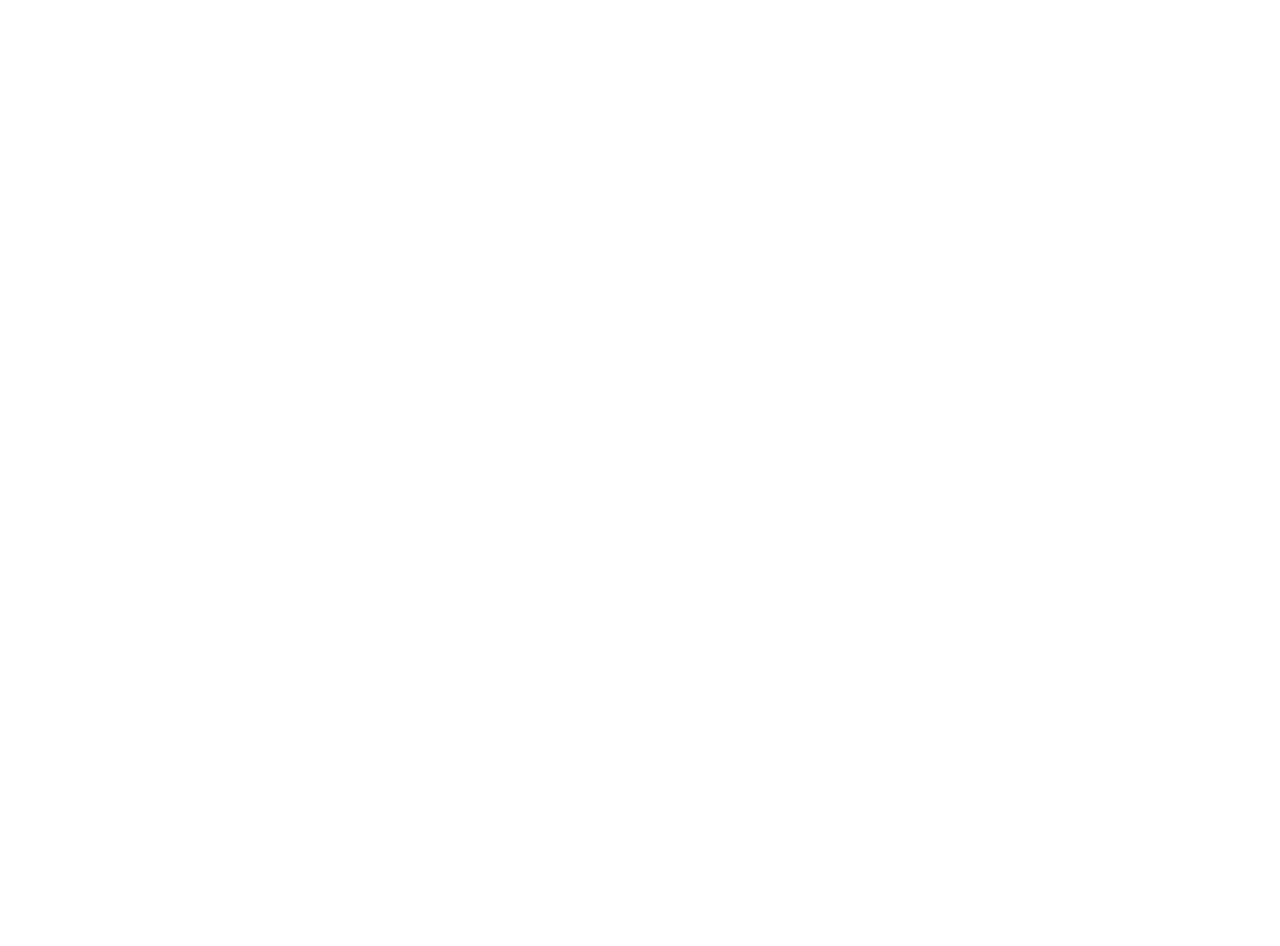
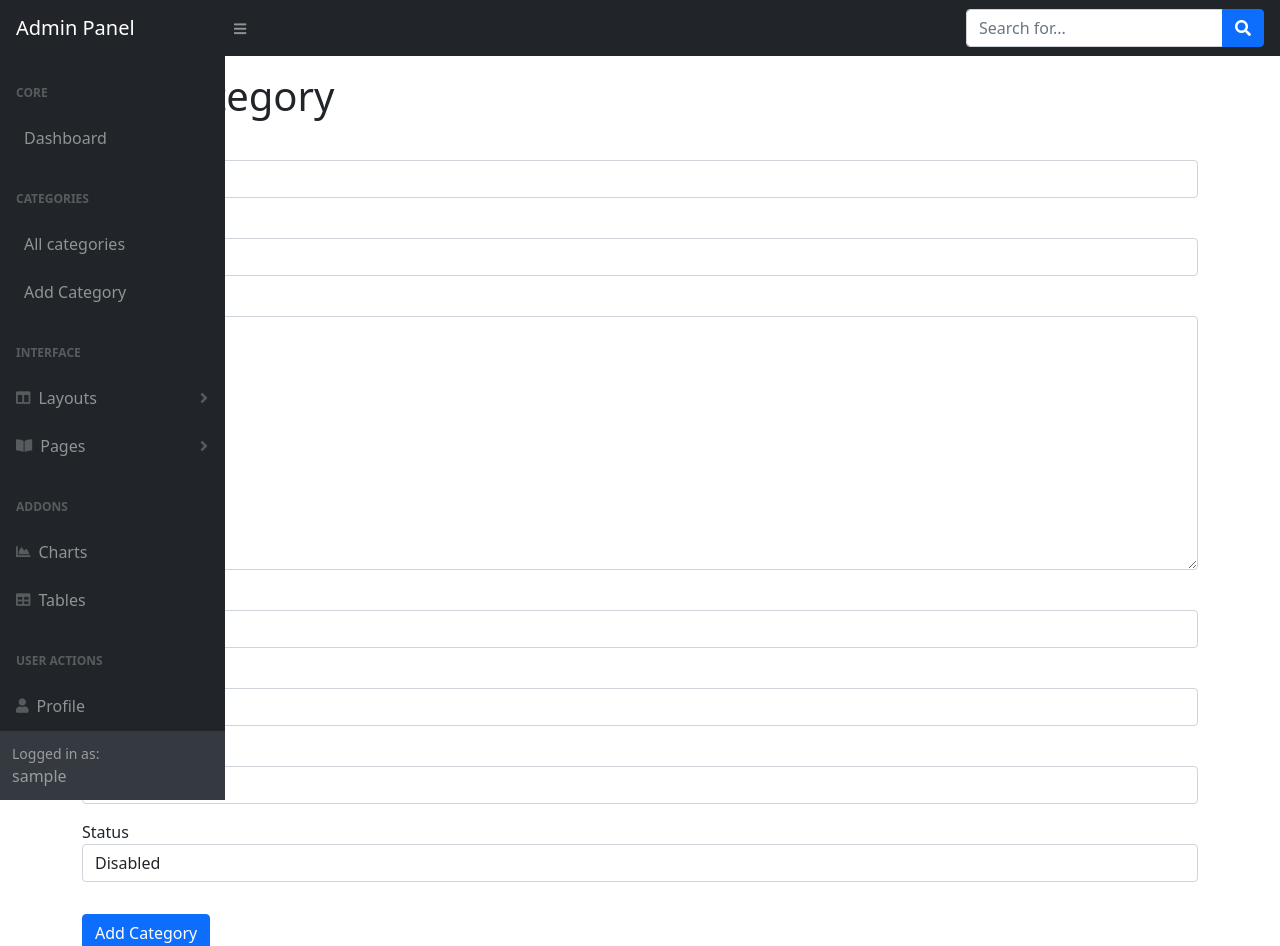
Before and after one commit to MDubovac/React-Laravel-eCommerce, a React (Create React App) app in the folder client/: page /edit_category/1 in a window 1280 px wide. Before the commit this address had no page. Shown: the top 946 px of the page. Before the commit the page ends 800 px from the top, so only its background shows below. Built offline with nearby package versions, Linux system fonts and the light colour scheme; no server answers; sample sign-in values are in the browser's storage.

Commit message:
Added Category Edit & Update

```diff
--- a/client/src/App.js
+++ b/client/src/App.js
@@ -9,6 +9,13 @@ import Collections from './components/frontend/Collections';
 import Login from './components/frontend/Login';
 import Register from './components/frontend/Register';
 
+// Admin components
+import AdminLayout from './layouts/admin/AdminLayout';
+import Dashboard from './components/admin/Dashboard';
+import Categories from './components/admin/categories/Categories';
+import AddCategory from './components/admin/categories/AddCategory';
+import EditCategory from './components/admin/categories/EditCategory';
+
 // Admin page assets
 import './assets/admin/css/styles.css';
 import './assets/admin/js/scripts.js';
@@ -19,9 +26,6 @@ import Page404 from './components/errors/Page404';
 
 // Axios Configuration
 import axios from 'axios';
-import AdminLayout from './layouts/admin/AdminLayout';
-import Dashboard from './components/admin/Dashboard';
-import AddCategory from './components/admin/AddCategory';
 axios.defaults.baseURL = 'http://127.0.0.1:8000';
 axios.defaults.headers.post['Content-Type'] = 'application/json';
 axios.defaults.headers.post['Accept'] = 'application/json';
@@ -45,7 +49,9 @@ function App() {
 
 
           <Route path='/dashboard' element={ <AdminLayout Cmp={ Dashboard } /> } />
-          <Route path='/addCategory' element={ <AdminLayout Cmp={ AddCategory } /> } />
+          <Route path='/categories' element={ <AdminLayout Cmp={ Categories } /> } />
+          <Route path='/add_category' element={ <AdminLayout Cmp={ AddCategory } /> } />
+          <Route path='/edit_category/:id' element={ <AdminLayout Cmp={ EditCategory } /> } />
 
           <Route path='/403' element={ <Page403/> } />
           <Route path='/404' element={ <Page404/> } />
--- a/client/src/components/admin/AddCategory.jsx
+++ b/client/src/components/admin/categories/AddCategory.jsx
@@ -1,8 +1,11 @@
 import axios from 'axios';
 import React, { useState } from 'react';
 import swal from 'sweetalert';
+import { useNavigate } from 'react-router-dom';
 
 function AddCategory() {
+
+    const navigate = useNavigate();
 
     const [categoryInput, setCategory] = useState({
         name: '',
@@ -35,6 +38,7 @@ function AddCategory() {
 
         axios.post(`/api/categories`, data).then(res => {
             if (res.data.status === 200) {
+                navigate('/categories');
                 swal({
                     title: 'Success!',
                     text: 'Category created successfully!',
--- /dev/null
+++ b/client/src/components/admin/categories/Categories.jsx
@@ -0,0 +1,65 @@
+import React, { useState, useEffect } from 'react';
+import axios from 'axios';
+import { Link } from 'react-router-dom';
+
+function Categories() {
+
+    const [categoryList, setCategoryList] = useState([]);
+
+    useEffect(() => {
+        axios.get(`/api/categories`).then(res => {
+            if (res.data.status === 200) {
+                setCategoryList(res.data.categories);
+            }
+        });
+    }, []);
+
+    // Create a table
+    var viewCategory_HTMLTABLE = "";
+    viewCategory_HTMLTABLE = categoryList.map((item) => {
+        return (
+            <tr key={item.id} scope="row">
+                <td>{item.name}</td>
+                <td>{item.slug}</td>
+                <td>{item.meta_title}</td>
+                <td>
+                    <Link to={`/edit_category/${item.id}`} className="btn btn-primary" >Edit</Link>
+                </td>
+                <td>
+                    <button className="btn btn-danger">Delete</button>
+                </td>
+            </tr>
+        );
+    });
+
+    return (
+        <div className="container">
+            <div className="card my-3">
+                <div className="card-header">
+                    <h3>
+                        All categories
+                        <Link to="/add_category" className="btn btn-primary float-end">Add category</Link>
+                    </h3>
+                </div>
+                <div className="card-body">
+                    <table className="table table-hover table-bordered">
+                        <thead>
+                            <tr>
+                                <th scope="col">Name</th>
+                                <th scope="col">Slug</th>
+                                <th scope="col">Meta title</th>
+                                <th scope="col">Edit</th>
+                                <th scope="col">Delete</th>
+                            </tr>
+                        </thead>
+                        <tbody>
+                            {viewCategory_HTMLTABLE}
+                        </tbody>
+                    </table>
+                </div>
+            </div>
+        </div>
+    );
+}
+
+export default Categories;
--- /dev/null
+++ b/client/src/components/admin/categories/EditCategory.jsx
@@ -0,0 +1,110 @@
+import axios from 'axios';
+import React, { useEffect, useState } from 'react';
+import { useParams, useNavigate } from 'react-router-dom';
+import swal from 'sweetalert';
+
+function EditCategory() {
+
+    const navigate = useNavigate();
+
+    const [categoryInput, setCategory] = useState([]);
+    const [errors, setError] = useState([]);
+
+    let { id } = useParams();
+
+    useEffect(() => {
+        axios.get(`/api/edit_category/${id}`).then(res => {
+            if (res.data.status === 200) {
+                setCategory(res.data.category);
+            } else {
+                navigate("/categories");
+                swal({
+                    title: '404!',
+                    text: 'Category not found!',
+                    icon: 'error',
+                });
+            }
+        });
+    }, []);
+
+    const handleInput = (e) => {
+        e.persist();
+        setCategory({ ...categoryInput, [e.target.name]: e.target.value });
+    }
+
+    const categorySubmit = (e) => {
+        e.preventDefault();
+
+        const data = {
+            'name': categoryInput.name,
+            'slug': categoryInput.slug,
+            'description': categoryInput.description,
+            'meta_title': categoryInput.meta_title,
+            'meta_keyword': categoryInput.meta_keyword,
+            'meta_desc': categoryInput.meta_desc,
+            'status': categoryInput.status
+        };
+
+        axios.put(`/api/update_category/${id}`, data).then(res => {
+            if (res.data.status === 200) {
+                navigate("/categories");
+                swal({
+                    title: 'Success!',
+                    text: 'Category updated successfully!',
+                    icon: 'success',
+                });
+            } else {
+                setError(res.data.errors);
+            }
+        });
+    }
+
+    return (
+        <div className="container">
+            <form onSubmit={categorySubmit}>
+                <h1 className="mt-3">Edit Category</h1>
+                <div className="form-group my-3">
+                    <label htmlFor="name">Name</label>
+                    <input onChange={handleInput} defaultValue={categoryInput.name} type="text" name="name" className="form-control" />
+                    <span className="text-danger"><b>{ errors.name }</b></span>
+                </div>
+                <div className="form-group my-3">
+                    <label htmlFor="slug">Slug</label>
+                    <input onChange={handleInput} defaultValue={categoryInput.slug} type="text" name="slug" className="form-control" />
+                    <span className="text-danger"><b>{ errors.slug }</b></span>
+                </div>
+                <div className="form-group my-3">
+                    <label htmlFor="description">Description</label>
+                    <textarea onChange={handleInput} defaultValue={categoryInput.description} name="description" id="description" cols="30" rows="10" className="form-control"></textarea>
+                    <span className="text-danger"><b>{ errors.description }</b></span>
+                </div>
+                <div className="form-group my-3">
+                    <label htmlFor="meta_title">Meta title</label>
+                    <input onChange={handleInput} defaultValue={categoryInput.meta_title} type="text" name="meta_title" className="form-control" />
+                    <span className="text-danger"><b>{ errors.meta_title }</b></span>
+                </div>
+                <div className="form-group my-3">
+                    <label htmlFor="meta_keyword">Meta keyword</label>
+                    <input onChange={handleInput} defaultValue={categoryInput.meta_keyword} type="text" name="meta_keyword" className="form-control" />
+                    <span className="text-danger"><b>{ errors.meta_keyword }</b></span>
+                </div>
+                <div className="form-group my-3">
+                    <label htmlFor="meta_desc">Meta Desc</label>
+                    <input onChange={handleInput} defaultValue={categoryInput.meta_desc} type="text" name="meta_desc" className="form-control" />
+                    <span className="text-danger"><b>{ errors.meta_desc }</b></span>
+                </div>
+                <div className="form-group my-3">
+                    <label htmlFor="status">Status</label>
+                    <select onChange={handleInput} defaultValue={categoryInput.status} name="status" id="status" className="form-control">
+                        <option value="0">Disabled</option>
+                        <option value="1">Enabled</option>
+                    </select>
+                    <span className="text-danger"><b>{ errors.status }</b></span>
+                </div>
+                <button type="submit" className="btn btn-primary my-3">Add Category</button>
+            </form>
+        </div>
+    );
+}
+
+export default EditCategory;
--- a/client/src/layouts/admin/AdminSidebar.jsx
+++ b/client/src/layouts/admin/AdminSidebar.jsx
@@ -34,7 +34,11 @@ function AdminSidebar() {
                             Dashboard
                         </Link>
                         <div className="sb-sidenav-menu-heading">Categories</div>
-                        <Link className="nav-link" to="/addCategory">
+                        <Link className="nav-link" to="/categories">
+                            <div className="sb-nav-link-icon"></div>
+                            All categories
+                        </Link>
+                        <Link className="nav-link" to="/add_category">
                             <div className="sb-nav-link-icon"></div>
                             Add Category
                         </Link>
```
Also changed, not shown: 2 other files (tests, documents, lock files or other folders).
